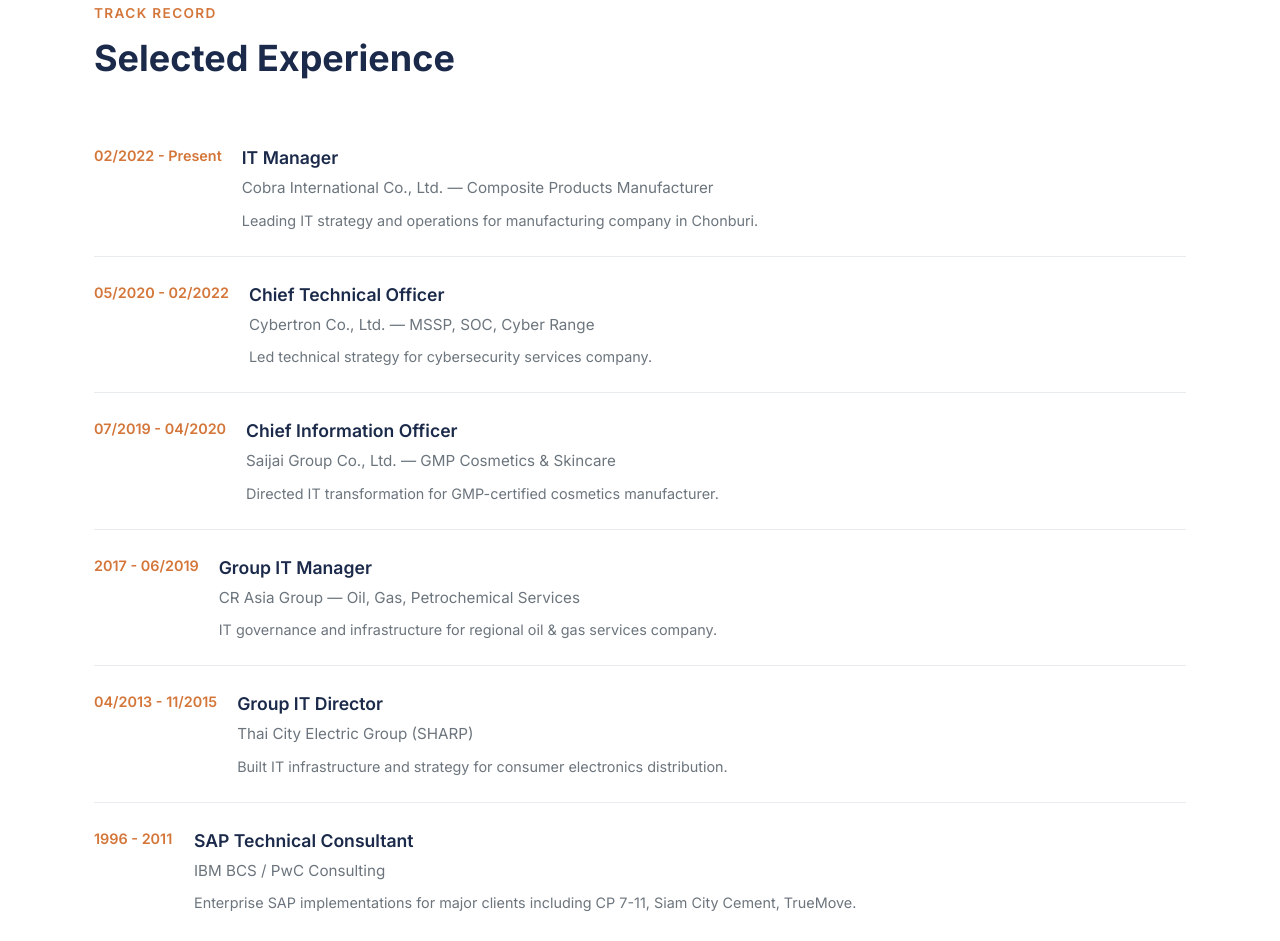
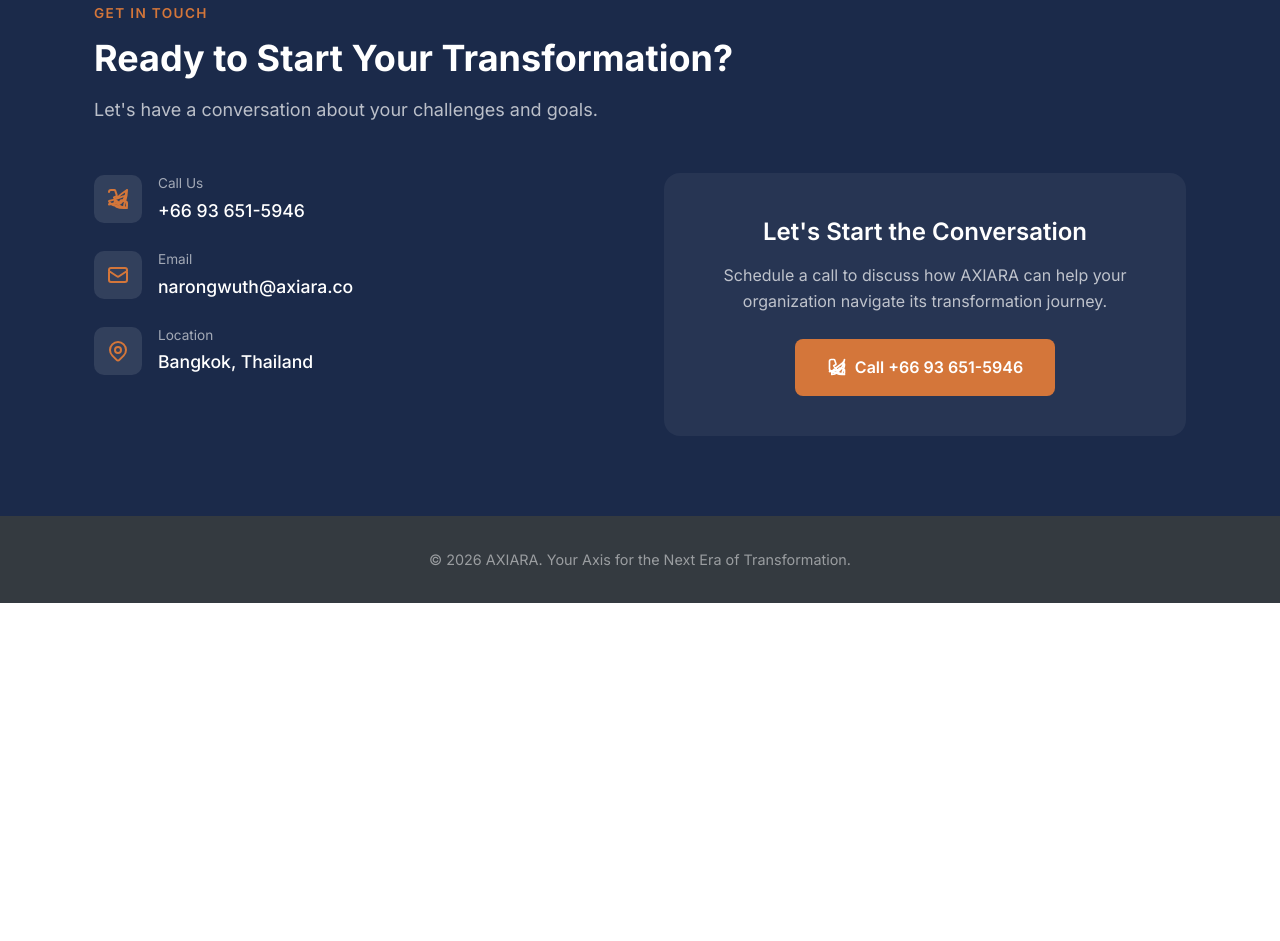
Before and after one commit to narongwuth/axiara-website, a plain HTML site: page index.html in a window 1280 px wide. Shown: the part 3235-4176 px from the top of the page. After the commit the page ends 3838 px from the top, so only its background shows below. Drawn offline with Linux system fonts and the light colour scheme.

Commit message:
Remove Experience section - focus on services

```diff
--- a/index.html
+++ b/index.html
@@ -691,69 +691,6 @@
         </div>
     </section>
 
-    <!-- Experience Section -->
-    <section id="experience">
-        <div class="container">
-            <p class="section-label">Track Record</p>
-            <h2 class="section-title">Selected Experience</h2>
-
-            <div class="experience-list">
-                <div class="experience-item">
-                    <div class="experience-year">02/2022 - Present</div>
-                    <div class="experience-content">
-                        <h4>IT Manager</h4>
-                        <div class="company">Cobra International Co., Ltd. — Composite Products Manufacturer</div>
-                        <div class="detail">Leading IT strategy and operations for manufacturing company in Chonburi.</div>
-                    </div>
-                </div>
-
-                <div class="experience-item">
-                    <div class="experience-year">05/2020 - 02/2022</div>
-                    <div class="experience-content">
-                        <h4>Chief Technical Officer</h4>
-                        <div class="company">Cybertron Co., Ltd. — MSSP, SOC, Cyber Range</div>
-                        <div class="detail">Led technical strategy for cybersecurity services company.</div>
-                    </div>
-                </div>
-
-                <div class="experience-item">
-                    <div class="experience-year">07/2019 - 04/2020</div>
-                    <div class="experience-content">
-                        <h4>Chief Information Officer</h4>
-                        <div class="company">Saijai Group Co., Ltd. — GMP Cosmetics & Skincare</div>
-                        <div class="detail">Directed IT transformation for GMP-certified cosmetics manufacturer.</div>
-                    </div>
-                </div>
-
-                <div class="experience-item">
-                    <div class="experience-year">2017 - 06/2019</div>
-                    <div class="experience-content">
-                        <h4>Group IT Manager</h4>
-                        <div class="company">CR Asia Group — Oil, Gas, Petrochemical Services</div>
-                        <div class="detail">IT governance and infrastructure for regional oil & gas services company.</div>
-                    </div>
-                </div>
-
-                <div class="experience-item">
-                    <div class="experience-year">04/2013 - 11/2015</div>
-                    <div class="experience-content">
-                        <h4>Group IT Director</h4>
-                        <div class="company">Thai City Electric Group (SHARP)</div>
-                        <div class="detail">Built IT infrastructure and strategy for consumer electronics distribution.</div>
-                    </div>
-                </div>
-
-                <div class="experience-item">
-                    <div class="experience-year">1996 - 2011</div>
-                    <div class="experience-content">
-                        <h4>SAP Technical Consultant</h4>
-                        <div class="company">IBM BCS / PwC Consulting</div>
-                        <div class="detail">Enterprise SAP implementations for major clients including CP 7-11, Siam City Cement, TrueMove.</div>
-                    </div>
-                </div>
-            </div>
-        </div>
-    </section>
 
     <!-- Contact Section -->
     <section class="contact" id="contact">
```
